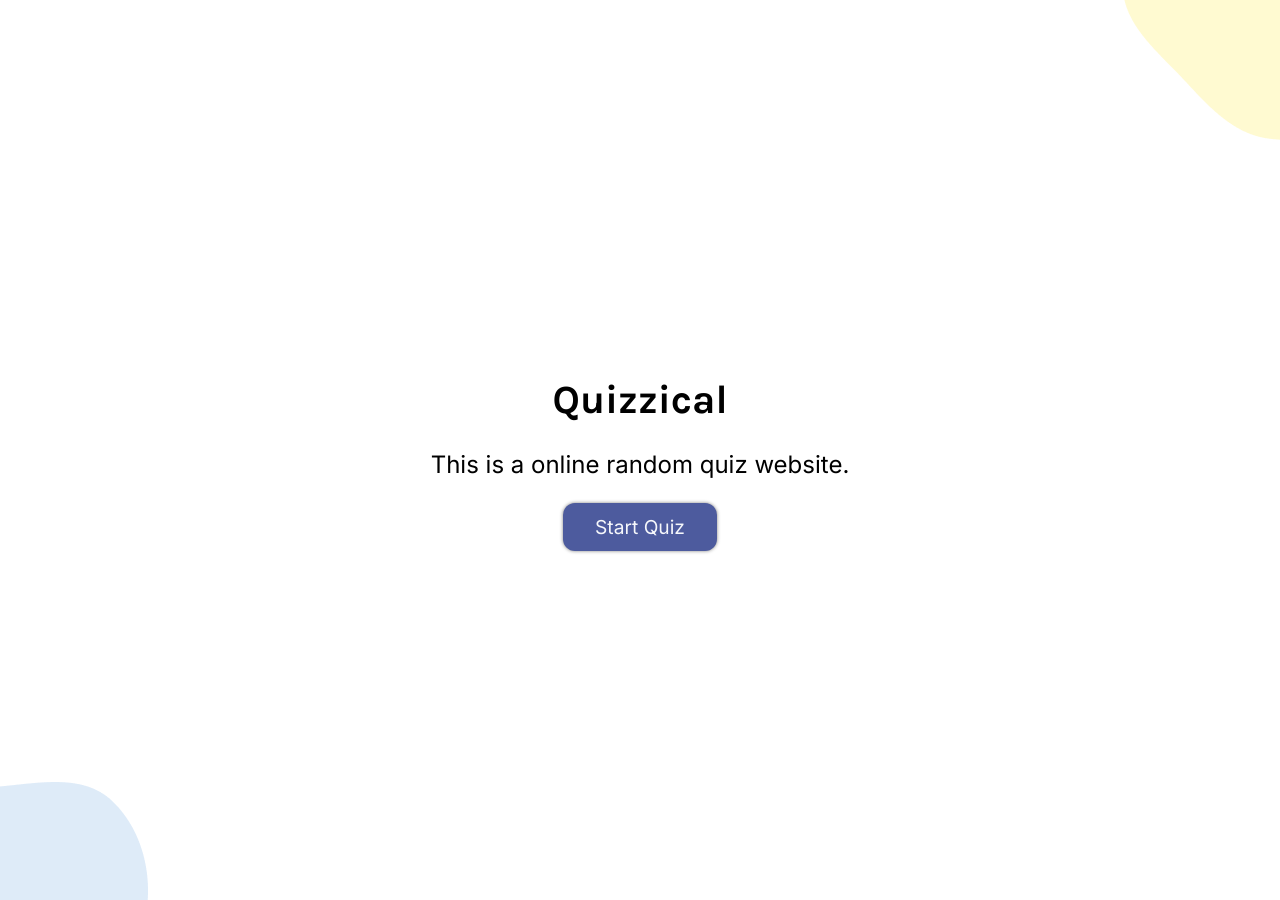
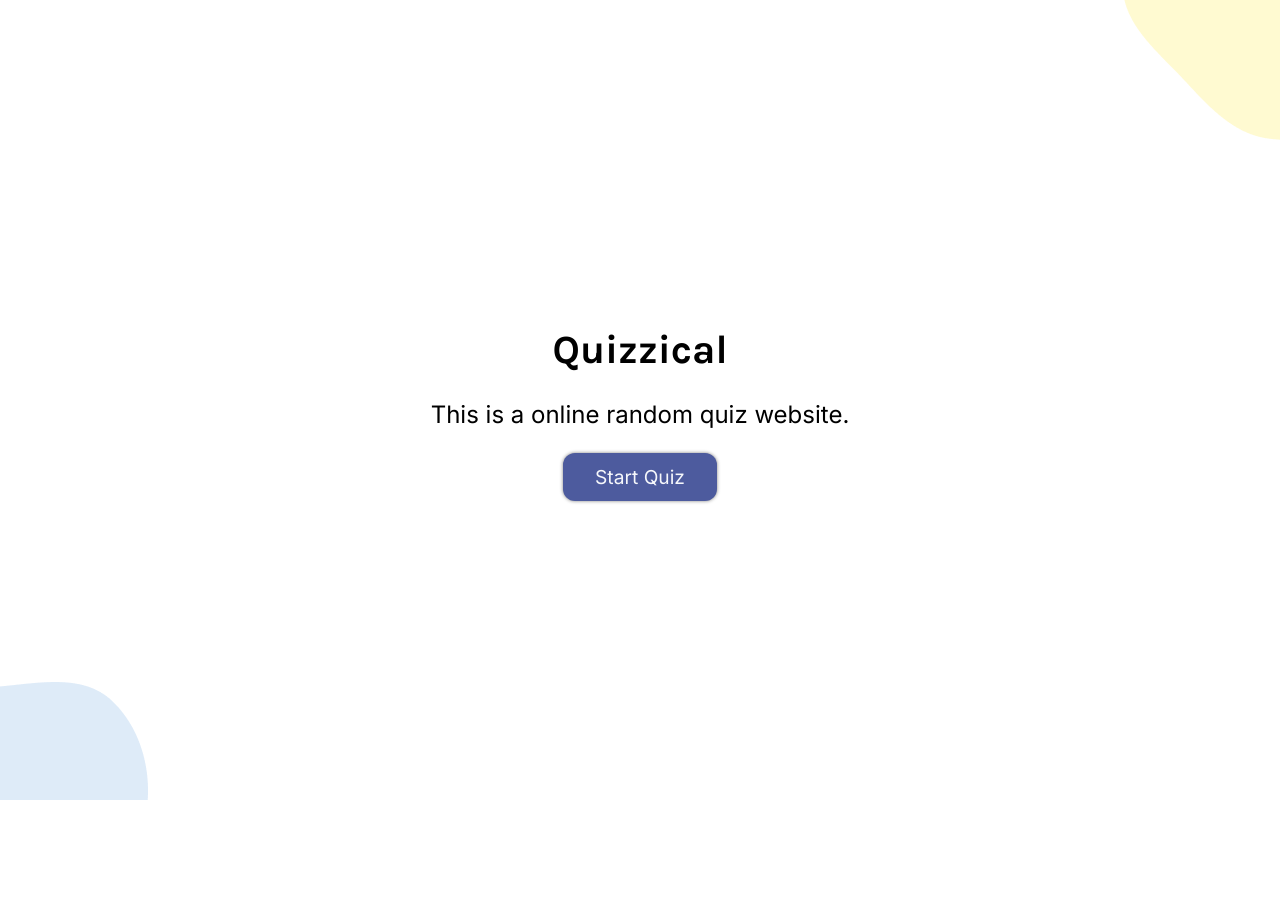
Before and after one commit to davidwuluetang/react-project-quizzical, a React (Create React App) app: page / in a window 1280 px wide. After the commit the page ends 800 px from the top, so only its background shows below. Built offline with nearby package versions, Linux system fonts and the light colour scheme; the HTML template or start-up script is replaced by a standard one.

Commit message:
add answers checking logic and new quiz logic

```diff
--- a/src/App.css
+++ b/src/App.css
@@ -1,16 +1,28 @@
-.App {
-    padding: 50px 0px;
+html, body {
+    height: 100%;
+    width: 100%;
+}
+
+#root {
     height: 100%;
     width: 100%;
     align-content: center;
     text-align: center;
+}
+
+.bg-img {
     background-image: url("../public/blob5.png"), url("../public/blobs.png");
     background-repeat: no-repeat, no-repeat;
-    position: absolute;
     background-position: bottom left, top right;
+    top: 0;
+    bottom: 0;
+    left: 0;
+    right: 0;
+    z-index: -1;
+    position: fixed;
 }
 
-.question-page {
+.main-content {
     padding-left: 150px;
     padding-right: 150px;
 }
@@ -38,11 +50,11 @@
     cursor: pointer;
 }
 
-.btn:hover {
+.btn:hover:enabled {
     background-color: #5e71cb;
 }
 
-.btn:active {
+.btn:active:enabled {
     box-shadow: inset -2px -2px 3px rgba(255, 255, 255, 0.6);
 }
 
--- a/src/App.js
+++ b/src/App.js
@@ -14,9 +14,10 @@ function App() {
     <div className="App">
       {
         (page === "main-page" && <MainPage startQuiz={startQuiz}/>)
-            ||
+        ||
         (page === "questions-page" && <QuestionPage/>)
       }
+      <div className='bg-img'></div>
     </div>
   );
 }
--- a/src/Components/MainPage.js
+++ b/src/Components/MainPage.js
@@ -1,6 +1,6 @@
 export default function MainPage(props) {
     return (
-        <div>
+        <div className="main-content">
             <h1 id='Home-Page-Title'>Quizzical</h1>
             <p id='Home-Page-Description'>This is a online random quiz website.</p>
             <button className="btn" onClick={props.startQuiz}>Start Quiz</button>
--- a/src/Components/Question.js
+++ b/src/Components/Question.js
@@ -1,6 +1,33 @@
-export default function Question({question_set, handleSelect, userInput}) {
+export default function Question({question_set, handleSelect, userInput, checkAnswer}) {
     const inputElements = question_set.shuffled_answers.map((answer, index) => {
-        return (<label key={index}>
+        let style = {}
+
+        if(checkAnswer) {
+            // Style for inputs that neither correct nor incorrect
+            style = {
+                color: "#878787",
+                border: "#878787 solid 1.5px"
+            }
+            // Style for correct input
+            if(answer === question_set.correct_answer) {
+                style = {
+                    backgroundColor: "#94D7A2",
+                    border: "none"
+                }
+            } else {
+                // Style for incorrect input
+                if (userInput === answer) {
+                    style = {
+                        backgroundColor: "#F8BCBC",
+                        border: "none"
+                    }
+                }
+            }
+        }
+        return (<label
+                    key={index}
+                    style={style}
+                >
                 {answer}
                     <input
                         type="radio"
--- a/src/Components/QuestionPage.js
+++ b/src/Components/QuestionPage.js
@@ -3,9 +3,13 @@ import React from 'react';
 import {decode} from 'html-entities';
 
 export default function QuestionPage() {
+    const emptyAppState = {
+        score: 0,
+        checkAnswers: false
+    }
 
     const [userInputs, setUserInputs] = React.useState({})
-    const [formData, setFormData] = React.useState({})
+    const [appState, setAppState] = React.useState(emptyAppState)
     const [fetchResult, setFetchResult] = React.useState([])
 
     function shuffle(array) {
@@ -55,16 +59,7 @@ export default function QuestionPage() {
         }
     }
 
-    React.useEffect(() => {
-        fetchQuestions()
-
-        setFormData({
-                score: 0,
-                checkAnswers: false,
-                playAgain: false
-        })
-
-    }, [])
+    React.useEffect(() => {fetchQuestions()}, [])
 
     function handleSelect(event) {
         const {value, name} = event.target
@@ -82,44 +77,56 @@ export default function QuestionPage() {
                 question_set={question_set}
                 handleSelect={handleSelect}
                 userInput={userInputs[question_set.question_id]}
+                checkAnswer={appState.checkAnswers}
             />)
     })
 
+    const allAnswersSelected = Object.keys(userInputs).length === fetchResult.length
+    const check_answer_btn_style = {
+        backgroundColor: allAnswersSelected ? "#4D5B9E" : "#808080de",
+        cursor: allAnswersSelected ? "pointer" : "not-allowed"
+    }
+
     function checkAnswers() {
-        if(userInputs.length === fetchResult.length) {
-            setFormData(prevData => {
-                return {
-                    ...prevData,
-                    checkAnswers: true
+        if(allAnswersSelected) {
+            let total_score = 0
+            fetchResult.forEach(res => {
+                if(userInputs[res.question_id] === res.correct_answer)
+                    total_score++
+            })
+
+            setAppState(prevData => {
+                return {...prevData,
+                    score: total_score,
+                    checkAnswers: true,
                 }
             })
         }
     }
 
-    const check_answer_btn_style = {}
-
-    if (Object.keys(userInputs).length !== fetchResult.length) {
-        check_answer_btn_style.backgroundColor = "#808080de"
-        check_answer_btn_style.cursor = "not-allowed"
+    function playAgain() {
+        setUserInputs({})
+        setAppState(emptyAppState)
+        fetchQuestions()
     }
 
-
     return (
-        <div className="question-page">
+        <div className="main-content">
             {questionSet}
 
-            {formData.checkAnswers &&
+            {appState.checkAnswers &&
                 <div className="bottom-container">
-                    <p className="bottom-text">You scored {formData.score}/{fetchResult.length} correct answers</p>
-                    <button className="btn" >Play Again</button>
+                    <p className="bottom-text">You scored {appState.score}/{fetchResult.length} correct answers</p>
+                    <button className="btn" onClick={playAgain}>Play Again</button>
                 </div>
             }
-            {!formData.checkAnswers &&
+            {!appState.checkAnswers &&
                 <div className="bottom-container">
                     <button
                         className="btn"
                         onClick={checkAnswers}
                         style={check_answer_btn_style}
+                        disabled={!allAnswersSelected}
                     >Check Answers</button>
                 </div>
             }
```
